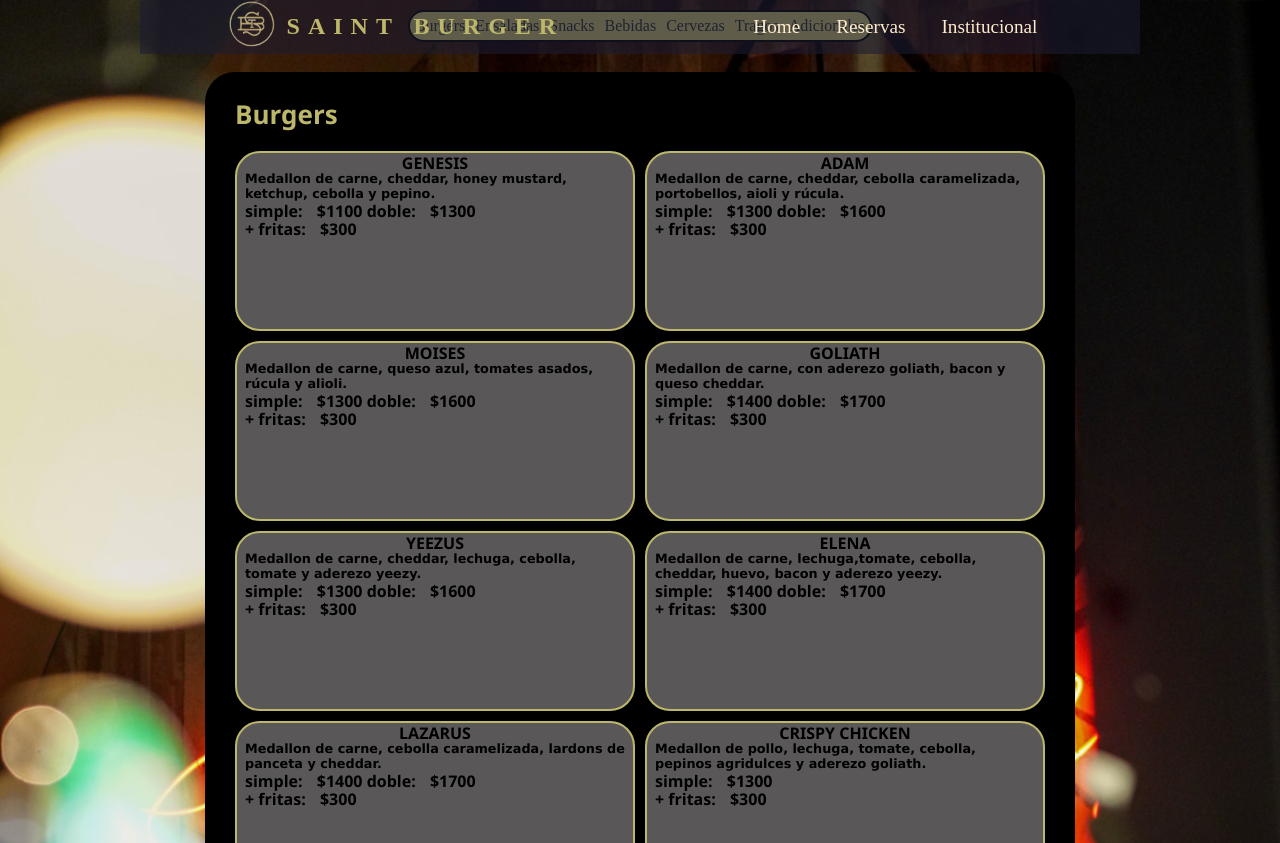
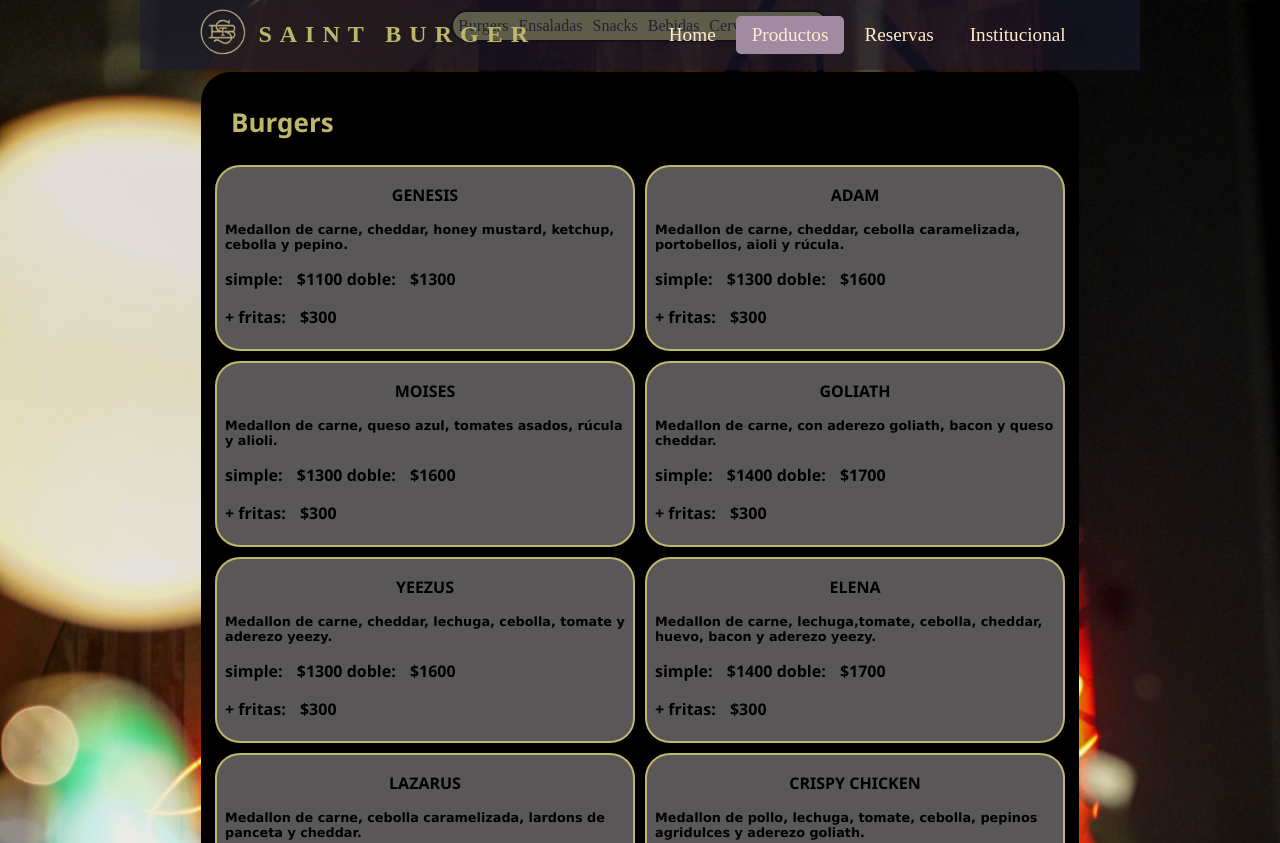
Before and after one commit to xtsulyts/xtsulyts.github.io, a plain HTML site: page 4_cac_productos.html in a window 1280 px wide. Shown: the top 843 px of the page. Drawn offline with nearby package versions, Linux system fonts and the light colour scheme; files whose address does not match are found by name.

Commit message:
actualizacion productos

```diff
--- a/4_cac_productos.html
+++ b/4_cac_productos.html
@@ -7,7 +7,7 @@
     <meta http-equiv="X-UA-Compatible" content="IE=edge">
     <meta name="viewport" content="width=device-width, initial-scale=1.0">
     <link rel="stylesheet" href="2_cac_home.css">
-    <link rel="stylesheet" type="text/css" href="3_cac_home_normalize.css">
+
     <link rel="stylesheet" href="5_cac_productos.css">
     <link rel="stylesheet" href="./Iconos/style.css">
     <title>Productos</title>
@@ -24,7 +24,8 @@
 
             <nav class="Flex__Cointainer Menu">
                 <ul>
-                    <li class="Nav__li"><a title="" href="1_cac_home.html">Home</a></li>
+                    <li class="Nav__li"><a title="" href="index.html">Home</a></li>
+                    <li class="Nav__li"><a href="4_cac_productos.html" style="background-color: #a18ba3;">Productos</a></li>
                     <li class="Nav__li"><a href="6_cac_reservas.html">Reservas</a></li>
                     <li class="Nav__li"><a href="8_cac_institucional.html">Institucional</a></li>
                 </ul>
@@ -39,7 +40,6 @@
             <a href="#bebidas">Bebidas</a>
             <a href="#cervezas">Cervezas</a>
             <a href="#tragos">Tragos</a>
-            <a href="#adicionales">Adicionales</a>
         </nav>
     </div>
     <!---->
```
